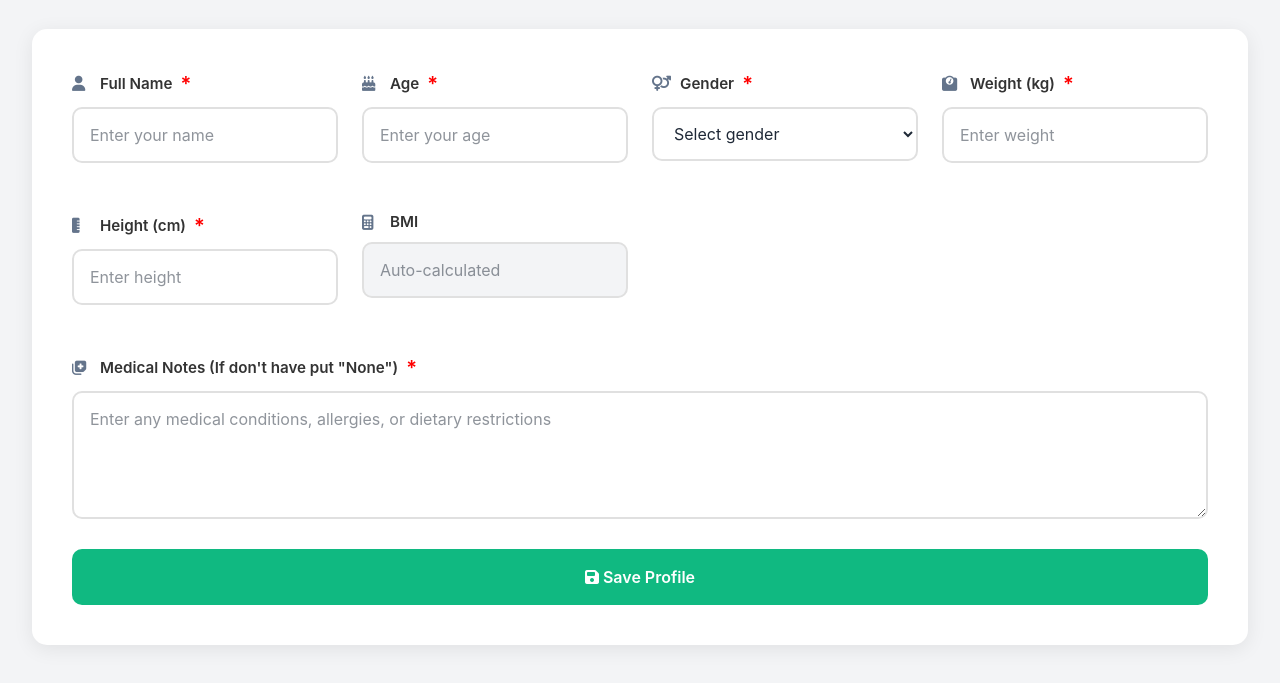
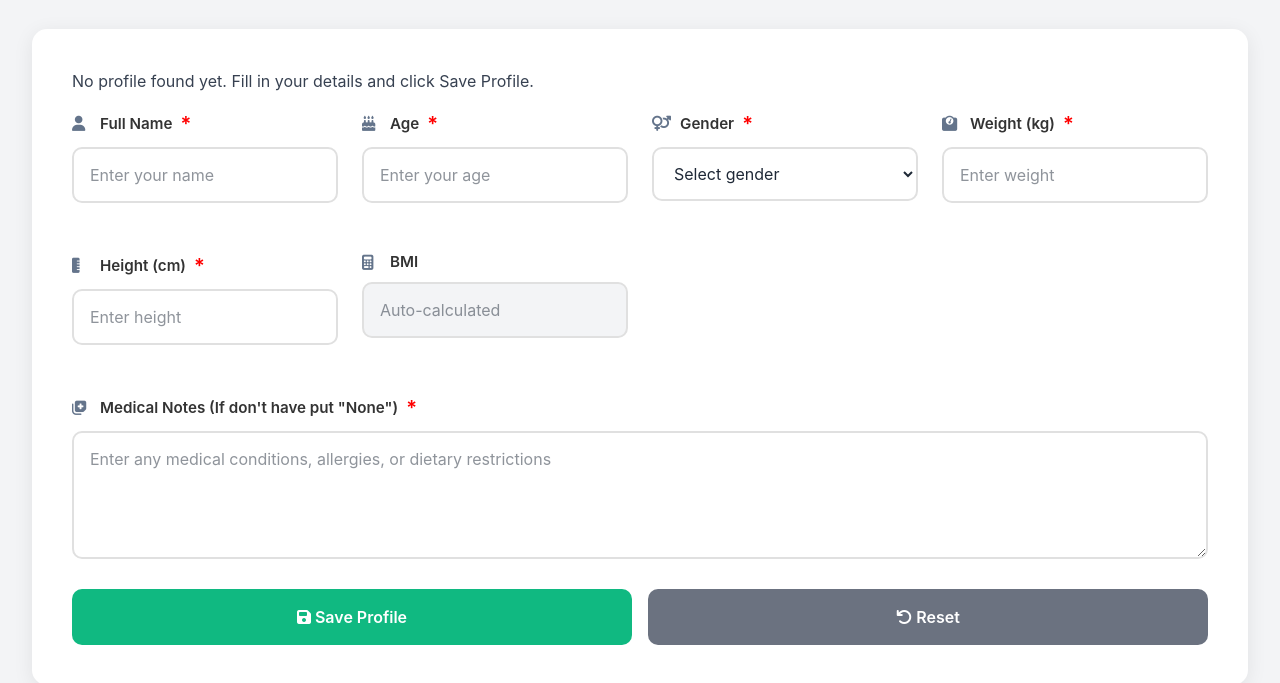
Before and after one commit to ca1phas/Preventative-Nutritional-Vision-Tracker-V2, a website built with Vite: page userProfile.html in a window 1280 px wide. Shown: the part 171-854 px from the top of the page. Built offline with nearby package versions, Linux system fonts and the light colour scheme; some packages are replaced by stand-ins of ours; no server answers; the database is empty; sample sign-in values are in the browser's storage.

Commit message:
reset button

```diff
--- a/userProfile.html
+++ b/userProfile.html
@@ -152,6 +152,13 @@
               <button type="submit" class="btn btn-success">
                 <i class="fas fa-save"></i> Save Profile
               </button>
+              <button
+                type="button"
+                id="resetProfileBtn"
+                class="btn btn-secondary"
+              >
+                <i class="fas fa-undo"></i> Reset
+              </button>
             </div>
           </form>
         </div>
```
